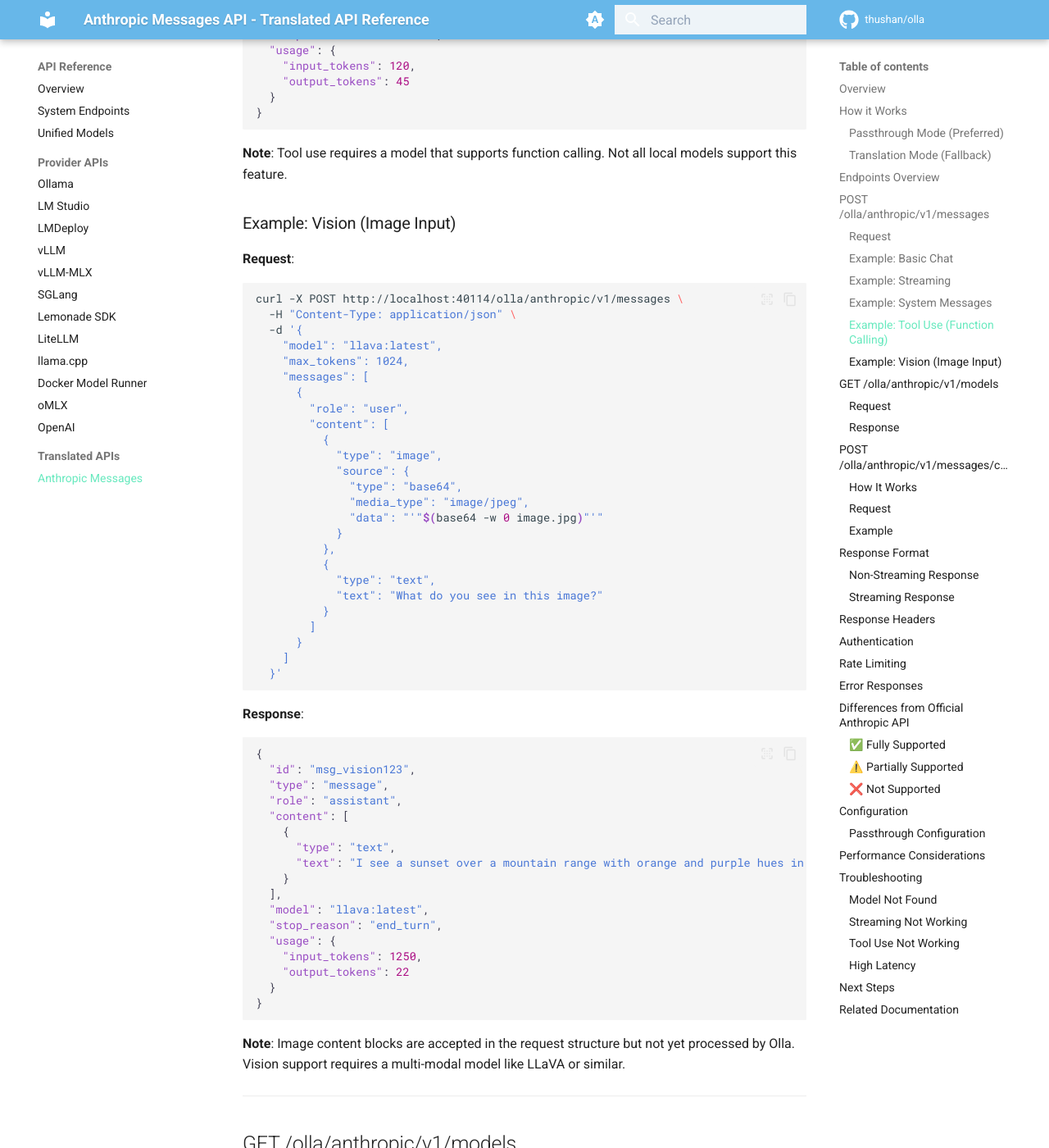
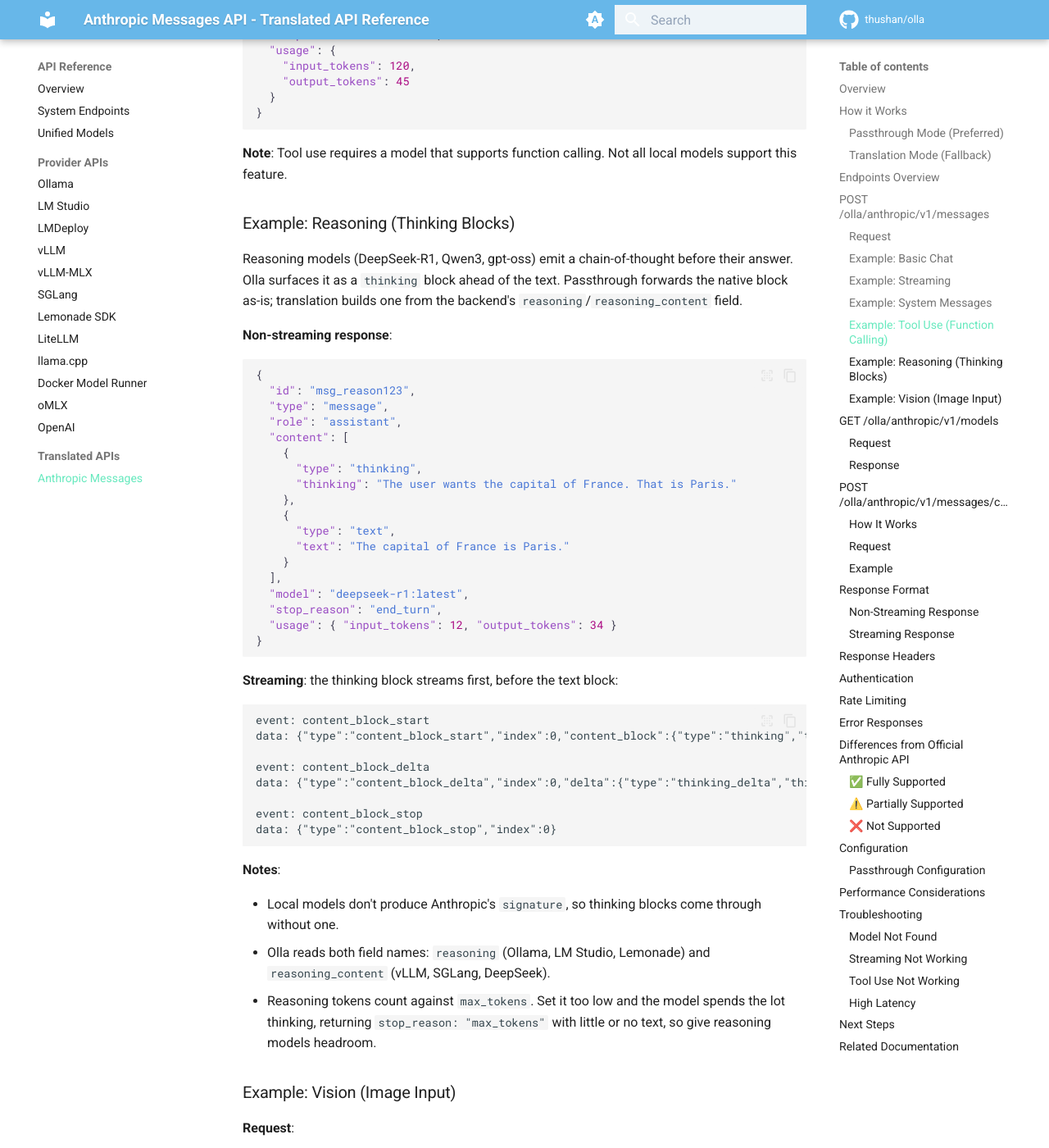
Before and after one commit to leo-3889/olla, an MkDocs documentation site: the page built from docs/content/api-reference/anthropic.md, in a window 1280 px wide and 1400 px high, scrolled down 8389 px. Shown: the whole window at 82% size. Built offline with MkDocs 1.6.1 and Material for MkDocs 9.7.7, drawn with Linux system fonts in a browser that asks for light colours; comment, search, counter and statistics services are not loaded; some of the changed text lies outside the part shown.

Commit message:
doc updates

````diff
--- a/docs/content/api-reference/anthropic.md
+++ b/docs/content/api-reference/anthropic.md
@@ -377,6 +377,52 @@
 
 **Note**: Tool use requires a model that supports function calling. Not all local models support this feature.
 
+### Example: Reasoning (Thinking Blocks)
+
+Reasoning models (DeepSeek-R1, Qwen3, gpt-oss) emit a chain-of-thought before their answer. Olla surfaces it as a `thinking` block ahead of the text. Passthrough forwards the native block as-is; translation builds one from the backend's `reasoning`/`reasoning_content` field.
+
+**Non-streaming response**:
+
+```json
+{
+  "id": "msg_reason123",
+  "type": "message",
+  "role": "assistant",
+  "content": [
+    {
+      "type": "thinking",
+      "thinking": "The user wants the capital of France. That is Paris."
+    },
+    {
+      "type": "text",
+      "text": "The capital of France is Paris."
+    }
+  ],
+  "model": "deepseek-r1:latest",
+  "stop_reason": "end_turn",
+  "usage": { "input_tokens": 12, "output_tokens": 34 }
+}
+```
+
+**Streaming**: the thinking block streams first, before the text block:
+
+```
+event: content_block_start
+data: {"type":"content_block_start","index":0,"content_block":{"type":"thinking","thinking":""}}
+
+event: content_block_delta
+data: {"type":"content_block_delta","index":0,"delta":{"type":"thinking_delta","thinking":"The user wants"}}
+
+event: content_block_stop
+data: {"type":"content_block_stop","index":0}
+```
+
+**Notes**:
+
+- Local models don't produce Anthropic's `signature`, so thinking blocks come through without one.
+- Olla reads both field names: `reasoning` (Ollama, LM Studio, Lemonade) and `reasoning_content` (vLLM, SGLang, DeepSeek).
+- Reasoning tokens count against `max_tokens`. Set it too low and the model spends the lot thinking, returning `stop_reason: "max_tokens"` with little or no text, so give reasoning models headroom.
+
 ### Example: Vision (Image Input)
 
 **Request**:
@@ -587,7 +633,7 @@
 |-------|-------------|--------------|
 | `message_start` | Initial message metadata | `{"type":"message_start","message":{...}}` |
 | `content_block_start` | Start of text or tool_use block | `{"type":"content_block_start","index":0,"content_block":{"type":"text","text":""}}` |
-| `content_block_delta` | Text chunks (`text_delta`) or tool JSON chunks (`input_json_delta`) | `{"type":"content_block_delta","index":0,"delta":{"type":"text_delta","text":"..."}}` |
+| `content_block_delta` | Text chunks (`text_delta`), reasoning chunks (`thinking_delta`), or tool JSON chunks (`input_json_delta`) | `{"type":"content_block_delta","index":0,"delta":{"type":"text_delta","text":"..."}}` |
 | `content_block_stop` | End of content block | `{"type":"content_block_stop","index":0}` |
 | `message_delta` | Stop reason and final usage statistics | `{"type":"message_delta","delta":{"stop_reason":"end_turn"},"usage":{"output_tokens":9}}` |
 | `message_stop` | End of stream | `{"type":"message_stop"}` |
@@ -712,6 +758,7 @@
 - System messages (string or content blocks)
 - Tool use (definitions, tool_choice, tool_use, tool_result)
 - Tool streaming with `input_json_delta` events
+- **Reasoning output** surfaced as `thinking` blocks (passthrough keeps the native block; translation builds one from `reasoning`/`reasoning_content`, streamed as `thinking_delta`)
 - Token counting via `/count_tokens` endpoint
 - Stop sequences
 - Temperature, top_p, top_k parameters
@@ -733,7 +780,7 @@
 
 ### ❌ Not Supported
 
-- **Extended Thinking**: Field accepted but not processed
+- **Extended Thinking control**: the request-side `thinking`/`budget_tokens` parameter is accepted but ignored. (Reasoning *output* is still surfaced as `thinking` blocks, see above.)
 - **Prompt Caching**: Not implemented
 - **Batches API**: Not implemented
 - **Message Editing**: Not supported
````
Also changed, not shown: docs/content/concepts/api-translation.md (+1 -1 lines), docs/content/integrations/api-translation/anthropic.md (+1 -1 lines).
